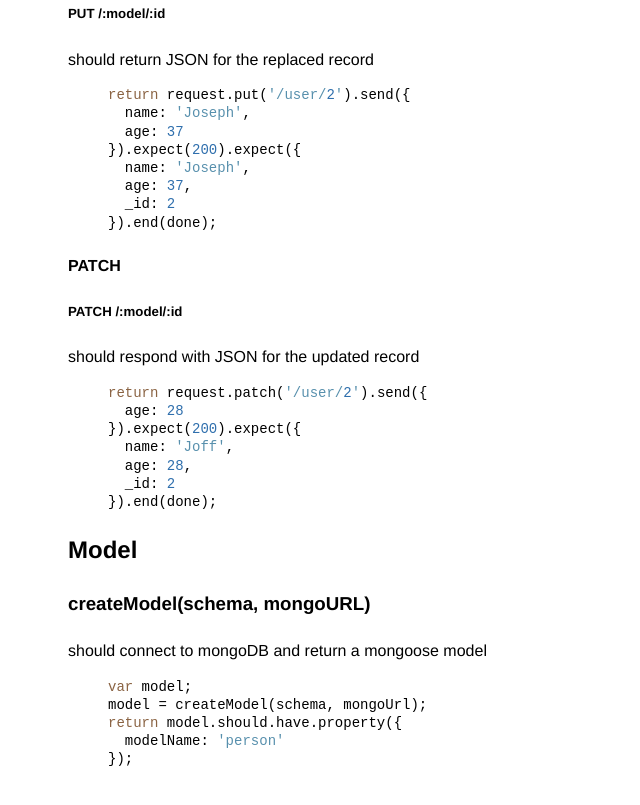
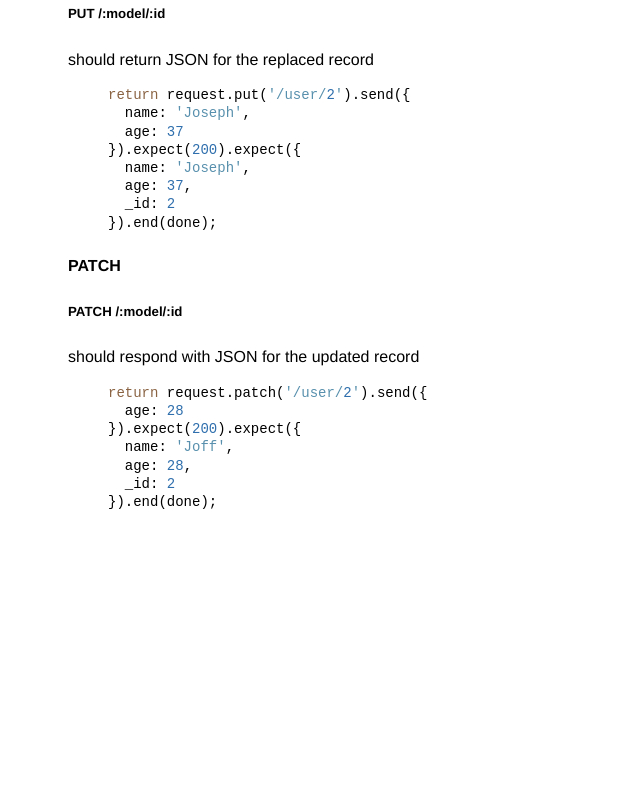
Before and after one commit to t3chnoboy/koa-mongo-rest, a website: page docs/test.html in a window 1280 px wide. Shown: the part 1788-2593 px from the top of the page, without its empty margins (0-640 px from the left). After the commit the page ends 2383 px from the top, so only its background shows below. Drawn offline with nearby package versions, Linux system fonts and the light colour scheme.

Commit message:
update docs

```diff
--- a/docs/test.html
+++ b/docs/test.html
@@ -171,21 +171,5 @@
         </section>
       </dl>
     </section>
-    <section class="suite">
-      <h1>Model</h1>
-      <dl>
-        <section class="suite">
-          <h1>createModel(schema, mongoURL)</h1>
-          <dl>
-            <dt>should connect to mongoDB and return a mongoose model</dt>
-            <dd><pre><code>var model;
-model = createModel(schema, mongoUrl);
-return model.should.have.property({
-  modelName: 'person'
-});</code></pre></dd>
-          </dl>
-        </section>
-      </dl>
-    </section>
   </body>
 </html>
```
Also changed, not shown: docs/docs.md (+0 -16 lines).
